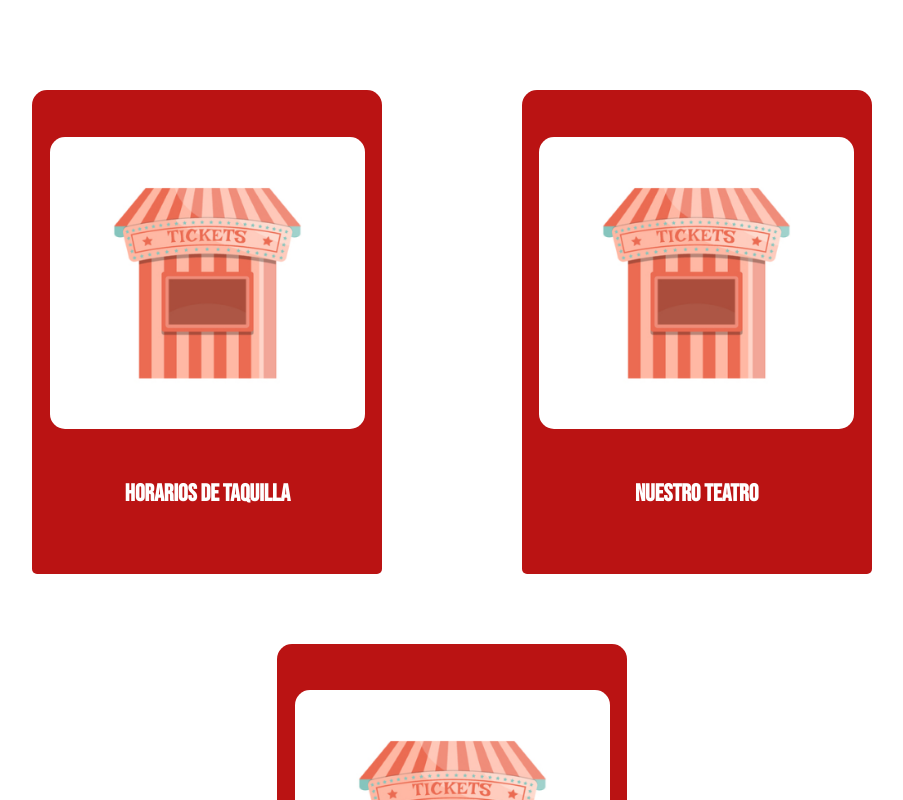
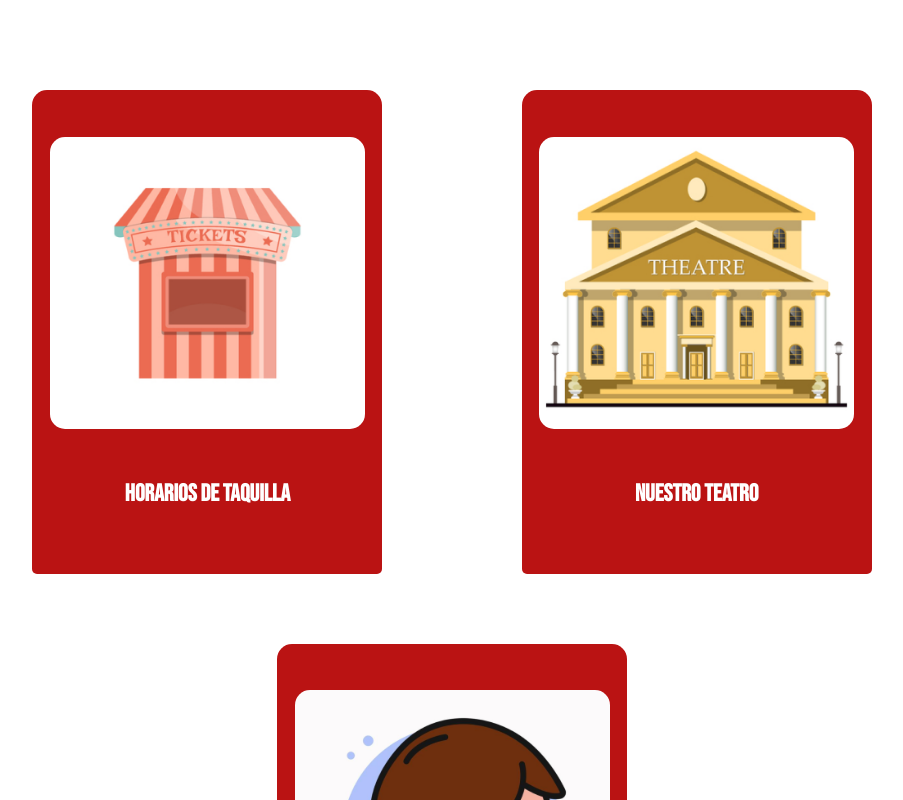
Before and after one commit to DiegoSeron/teatro2ev, a Vue app in the folder VUE/: page / in a window 1280 px wide. Shown: the part 1620-2420 px from the top of the page, without its empty margins (188-1091 px from the left). Built offline with nearby package versions, Linux system fonts and the light colour scheme; a web font is replaced by a local one.

Commit message:
Termino las cartas de informacion de la Home Page

```diff
--- a/VUE/src/components/CardInformation.vue
+++ b/VUE/src/components/CardInformation.vue
@@ -8,10 +8,10 @@ defineProps<{
 
 <template>
   <article class="cardInformation">
-    <div class="cardInformation__img taquilla">
+    <div :class="[ 'cardInformation__img', plusClass ]"  >
 
     </div>
-    <div class="cardInformation__text {{ plusClass }}">
+    <div class="cardInformation__text">
       <h2>{{ title }}</h2>
     </div>
   </article>
```
